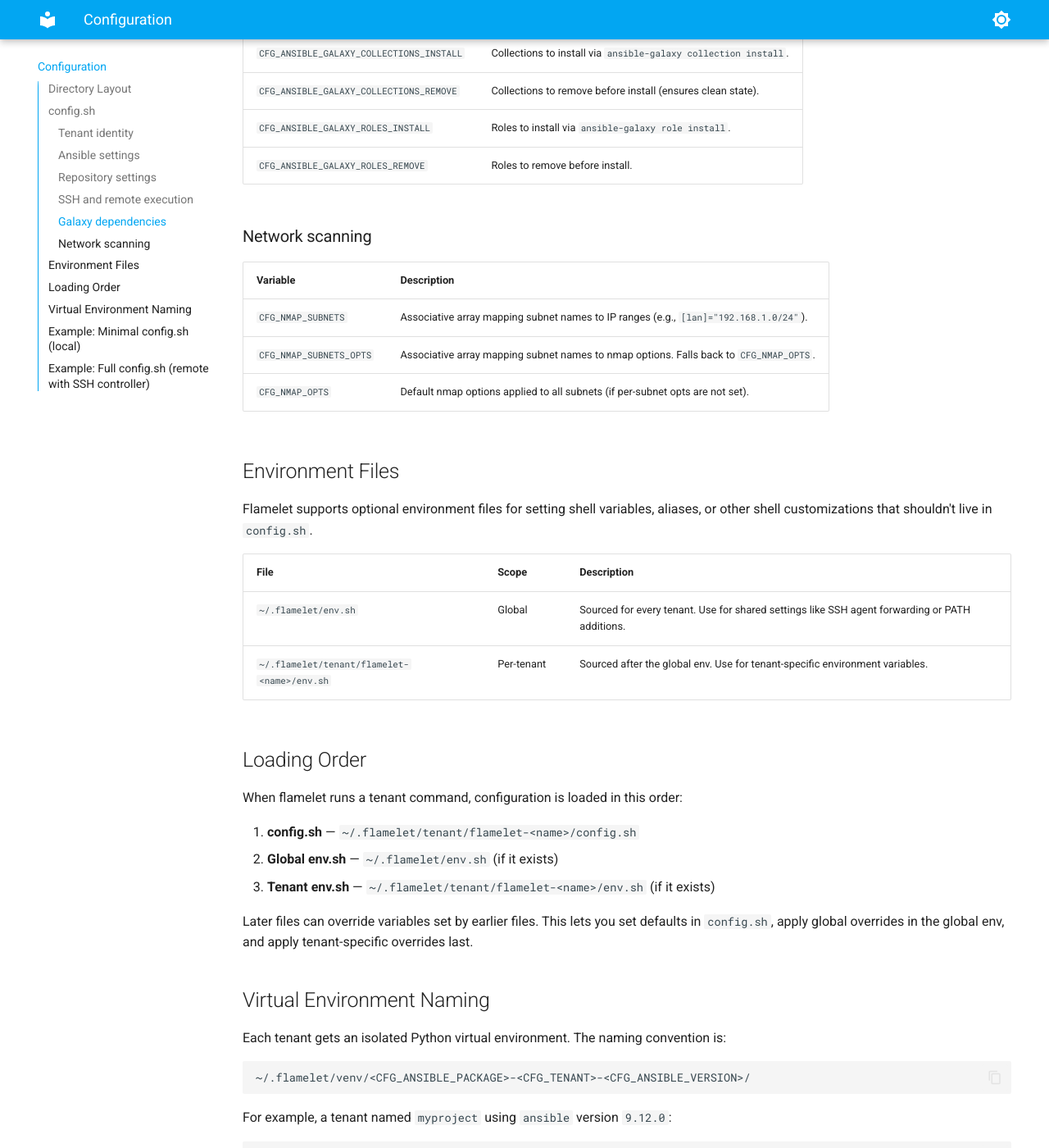
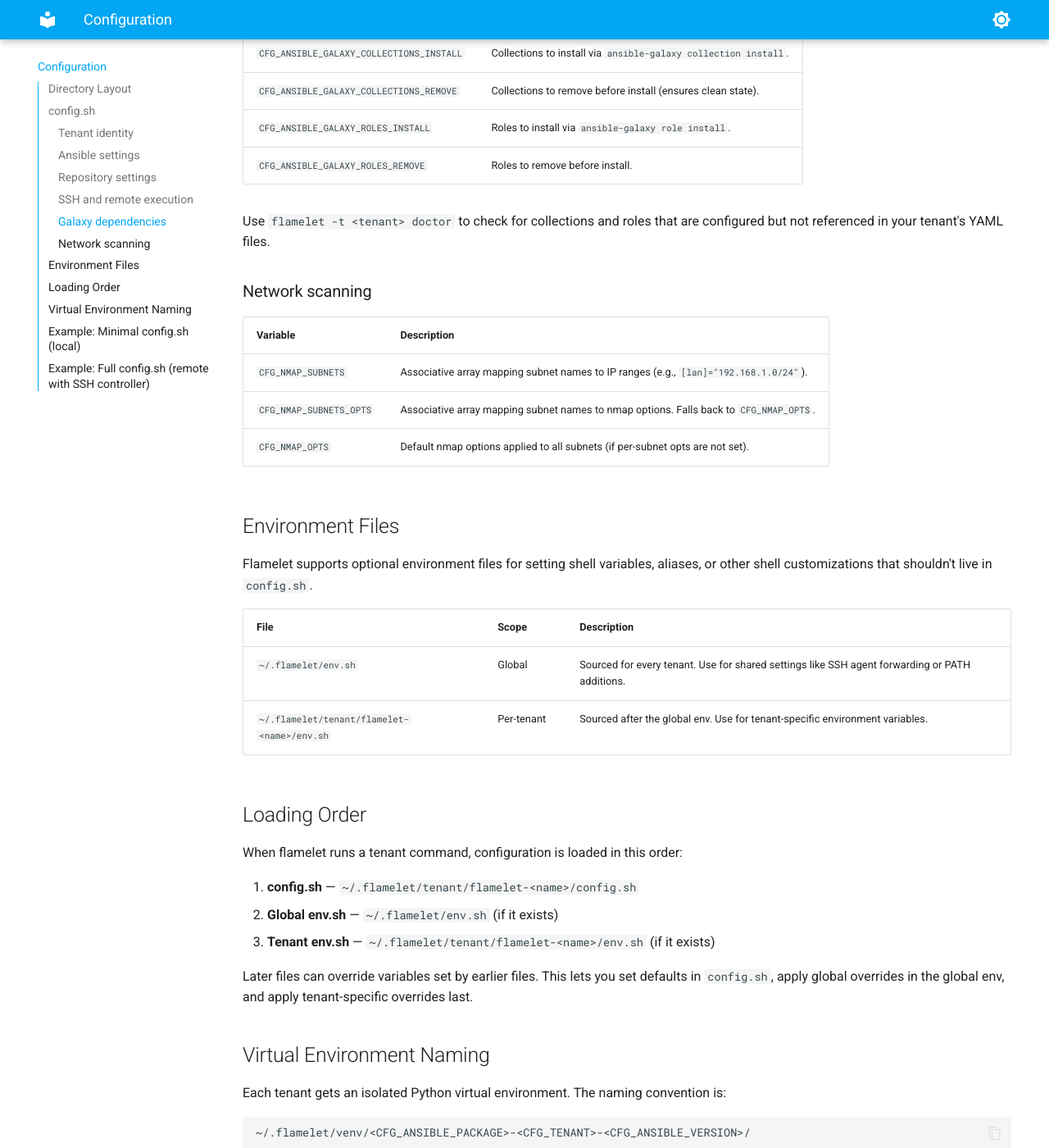
Before and after one commit to flameletlabs/flamelet, an MkDocs documentation site: the page built from docs/configuration.md, in a window 1280 px wide and 1400 px high, scrolled down 2065 px. Shown: the whole window at 82% size. Built offline with MkDocs 1.6.1 and Material for MkDocs 9.7.7, drawn with Linux system fonts in a browser that asks for light colours; some of the changed text lies outside the part shown.

Commit message:
Add doctor references to index, configuration, and README
Co-Authored-By: Claude Opus 4.6 <noreply@anthropic.com>

````diff
--- a/docs/configuration.md
+++ b/docs/configuration.md
@@ -69,6 +69,8 @@ Each tenant has a `config.sh` file at `~/.flamelet/tenant/flamelet-<name>/config
 | `CFG_ANSIBLE_GALAXY_ROLES_INSTALL` | Roles to install via `ansible-galaxy role install`. |
 | `CFG_ANSIBLE_GALAXY_ROLES_REMOVE` | Roles to remove before install. |
 
+Use `flamelet -t <tenant> doctor` to check for collections and roles that are configured but not referenced in your tenant's YAML files.
+
 ### Network scanning
 
 | Variable | Description |
@@ -111,6 +113,8 @@ For example, a tenant named `myproject` using `ansible` version `9.12.0`:
 ```
 
 This means you can have multiple tenants with different Ansible versions without conflicts.
+
+When you change the Ansible version in `config.sh`, the old venv remains on disk. Run `flamelet doctor` to detect and clean up stale venvs.
 
 ## Example: Minimal config.sh (local)
 
````
Also changed, not shown: README.md (+9 -0 lines), docs/index.md (+2 -0 lines).
